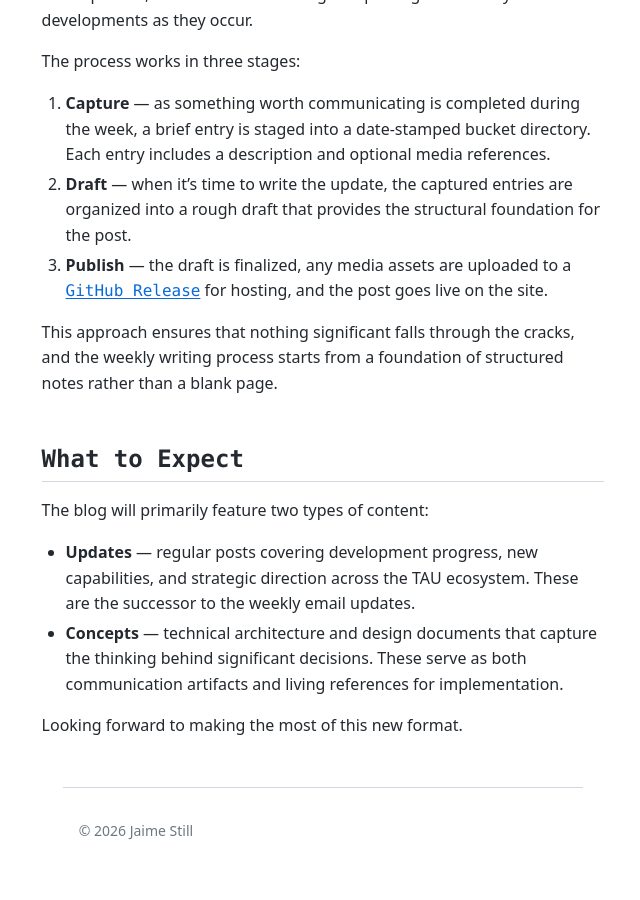
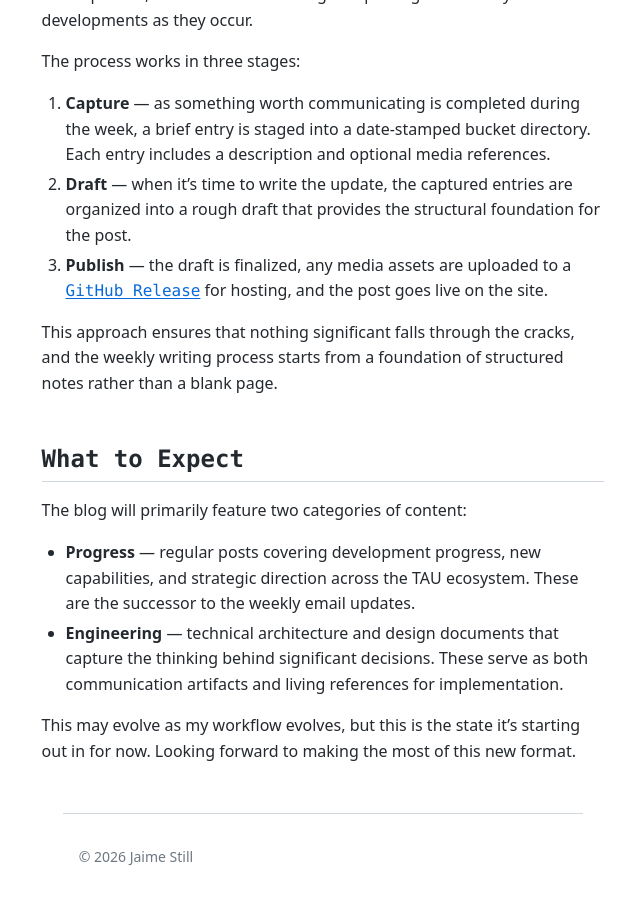
Before and after one commit to tailored-agentic-units/jaime, a Jekyll site: the page built from _posts/2026-02-07-introducing-the-dev-blog.md, in a window 1280 px wide and 900 px high, scrolled down 1137 px. Shown: the whole window, without its empty margins (317-957 px from the left). Built offline with Jekyll 4.4.1, drawn with Linux system fonts in a browser that asks for light colours; before the commit the page ends 2011 px from its top, so only the background shows below that.

Commit message:
revise: introducing the dev blog verbiage to align with revised post categories

```diff
--- a/_posts/2026-02-07-introducing-the-dev-blog.md
+++ b/_posts/2026-02-07-introducing-the-dev-blog.md
@@ -35,9 +35,9 @@ This approach ensures that nothing significant falls through the cracks, and the
 
 ## What to Expect
 
-The blog will primarily feature two types of content:
+The blog will primarily feature two categories of content:
 
-- **Updates** — regular posts covering development progress, new capabilities, and strategic direction across the TAU ecosystem. These are the successor to the weekly email updates.
-- **Concepts** — technical architecture and design documents that capture the thinking behind significant decisions. These serve as both communication artifacts and living references for implementation.
+- **Progress** — regular posts covering development progress, new capabilities, and strategic direction across the TAU ecosystem. These are the successor to the weekly email updates.
+- **Engineering** — technical architecture and design documents that capture the thinking behind significant decisions. These serve as both communication artifacts and living references for implementation.
 
-Looking forward to making the most of this new format.
+This may evolve as my workflow evolves, but this is the state it's starting out in for now. Looking forward to making the most of this new format.
```
